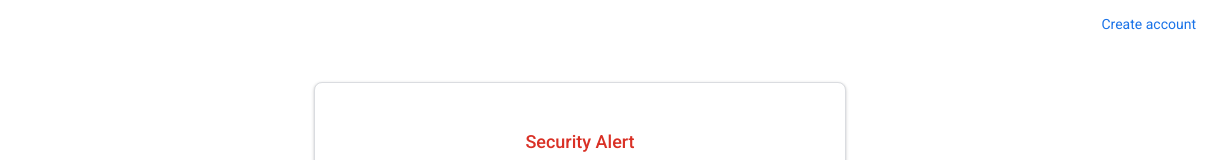
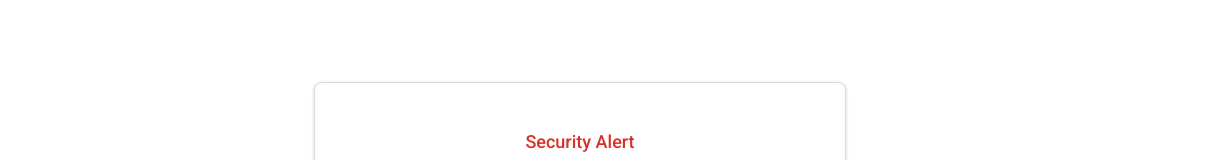
Before and after one commit to Lbourgeois98/securewinner, a plain HTML site: page index.html in a window 1280 px wide. Shown: the top 160 px of the page, 60-1280 px from the left. Drawn offline with Linux system fonts and the light colour scheme.

Commit message:
Update index.html

```diff
--- a/index.html
+++ b/index.html
@@ -30,7 +30,6 @@
 <body>
     <div class="header">
         <img src="https://www.gstatic.com/images/branding/googlelogo/1x/googlelogo_color_68x28dp.png" alt="Google">
-        <a href="#">Create account</a>
     </div>
     <div class="main">
         <div class="container">
```
